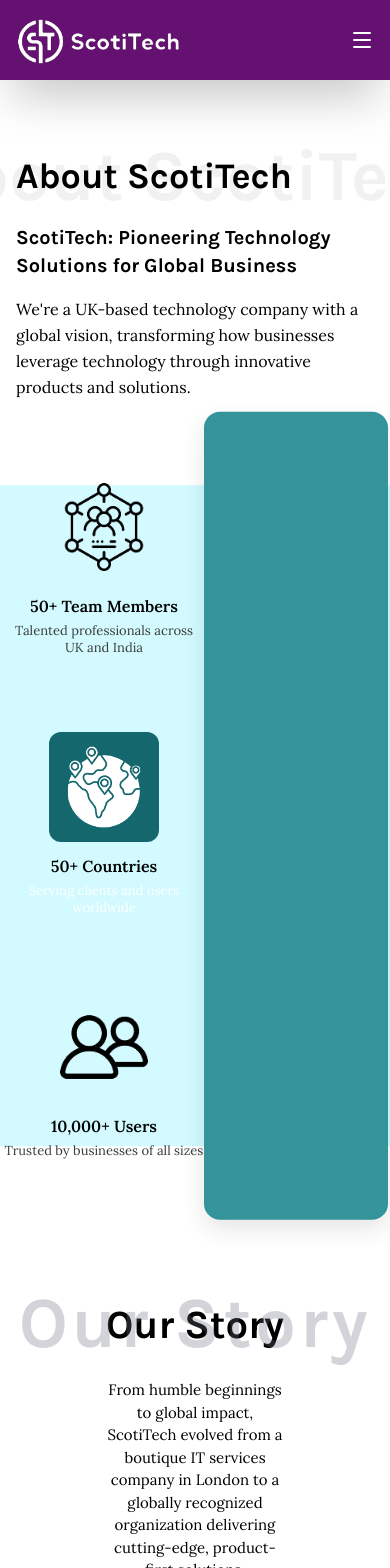
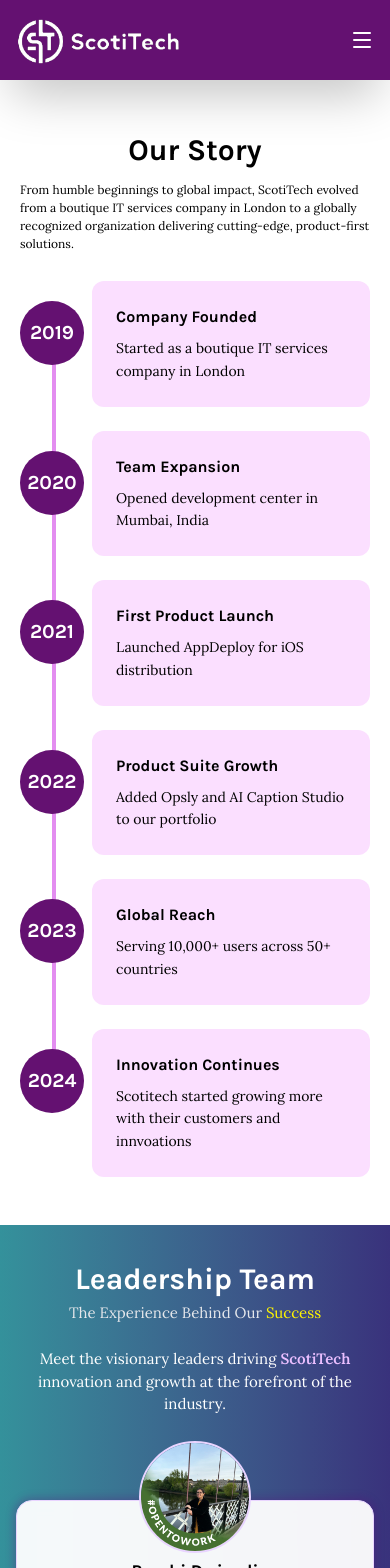
Before and after one commit to scotitech-pd/website, a Next.js app: page /aboutus in a window 390 px wide. Shown: the top 1568 px of the page. Built offline with nearby package versions, Linux system fonts and the light colour scheme.

Commit message:
Refactor components for improved layout and styling consistency across About Us section

```diff
--- a/src/app/(page)/aboutus/page.jsx
+++ b/src/app/(page)/aboutus/page.jsx
@@ -9,7 +9,7 @@
 const page = () => {
   return (
     <>
-      <AboutScotiTech />
+      {/* <AboutScotiTech /> */}
       <Timeline />
       <LeadershipTeam />
       <MissionVision />
--- a/src/components/aboutus/GlobalD.jsx
+++ b/src/components/aboutus/GlobalD.jsx
@@ -11,7 +11,7 @@
       {" "}
       <div className="text-center px-4 sm:px-8 md:px-16 min-[1670px]:w-7xl min-[1670px]:mx-auto lg:px-[180px] flex justify-center items-center  mt-[4px] h-auto lg:h-[30vh] py-8 lg:py-0 overflow-hidden">
         <div className="relative">
-          <h3 className="text-3xl relative  font-karla mb-5 lg:text-[30px] min-[1670px]:py-[20px] font-semibold text-white 2xl:text-[45px]">
+          <h3 className="text-2xl relative  font-karla mb-5 lg:text-[35px] min-[1670px]:py-[20px] font-semibold text-white 2xl:text-[45px]">
             Global Delivery. Local Trust
             <div className="absolute hidden lg:block left-1/2 top-1/2 -translate-y-1/2 -translate-x-1/2 pointer-events-none z-0">
               <p className="text-5xl sm:text-6xl tracking-wider font-karla md:text-5xl lg:text-7xl font-bold text-gray-300/20 leading-none whitespace-nowrap">
@@ -19,7 +19,7 @@
               </p>
             </div>
           </h3>
-          <p className="text-white font-lora lg:text-[15px] text-sm leading-6 min-[1670px]:py-[20px] min-[1670px]:text-[200px]">
+          <p className="text-white font-lora lg:text-[15px] text-xs leading-5 min-[1670px]:py-[20px] min-[1670px]:text-[200px]">
             Scotitech operates with strategic leadership from London and a
             remote-first engineering network spanning multiple regions. This
             hybrid model allows us to blend British innovation, global
--- a/src/components/aboutus/HowWeWorks.jsx
+++ b/src/components/aboutus/HowWeWorks.jsx
@@ -6,14 +6,14 @@
       icon: "/images/aboutus/building.png",
       title: "London Headquarters",
       description:
-        "Strategic location allows enhanced market development in the heart of Europe's tech ecosystem. Our HQ houses product strategy, partnerships, and enterprise operations.",
+        "Strategic location allows enhanced market development in the heart of Europe's tech ecosystem. Our HQ produces strategy, partnerships, and enterprise operations.",
     },
     {
       icon: "/images/aboutus/global.png",
       title: "Global Engineered Network",
 
       description:
-        "A distributed team of developers, designers, and analysts working across time zones — providing round-the-clock development, deployment, and product support.",
+        "A distributed team of developers, designers, and analysts working across time zones, providing round-the-clock development.",
     },
     {
       icon: "/images/aboutus/agile.png",
@@ -31,14 +31,14 @@
   ];
 
   return (
-    <section className="relative  bg-black py-16 px-4 lg:py-12 lg:px-8 overflow-hidden">
+    <section className="relative  bg-black py-12  overflow-hidden">
       {/* Large Background Text */}
       <div className="absolute top-8 lg:top-2 left-1/2 -translate-x-1/2 pointer-events-none z-0">
         <h1 className="text-5xl sm:text-6xl font-karla md:text-7xl lg:text-8xl xl:text-9xl font-bold text-white/5 leading-none whitespace-nowrap">
           How We Works
         </h1>
       </div>
-      <div className="max-w-7xl mx-auto relative z-10 mb-6 lg:mb-12">
+      <div className="max-w-8xl mx-auto px-5 min-[500px]:px-10 md:px-20 relative z-10  ">
         {/* Title */}
         <div className="text-center ">
           <h2 className="text-3xl lg:text-[40px] font-karla 2xl:text-5xl font-bold text-white">
@@ -47,7 +47,7 @@
         </div>
 
         {/* Cards Grid */}
-        <div className="mt-[100px]  grid grid-cols-1 sm:grid-cols-2 lg:grid-cols-4 gap-6 lg:gap-8 mb-12 lg:mb-16">
+        <div className="mt-[100px]  grid grid-cols-1 sm:grid-cols-2 lg:grid-cols-4 gap-16 lg:gap-8 mb-12 lg:mb-16">
           {cards.map((card, index) => (
             <div
               key={index}
@@ -56,7 +56,7 @@
               {/* Card */}
 
               <div
-                className="min-h-[360px] h-full lg:min-h-[300px] bg-gradient-to-br from-[#1f2d31] to-[#060a0d] backdrop-blur-sm rounded-2xl p-6 lg:p-6 flex flex-col justify-start"
+                className=" h-full  bg-gradient-to-br from-[#1f2d31] to-[#060a0d] backdrop-blur-sm rounded-2xl p-6 lg:p-6 flex flex-col justify-start"
               >
                 {/* Icon on top */}
                 <div className="absolute -top-12 left-1/2 -translate-x-1/2 z-20">
@@ -79,7 +79,7 @@
                 </h3>
 
                 {/* Card Description */}
-                <p className="text-[18px] lg:text-[15px] md:text-[16px] font-lora text-gray-300 text-center leading-relaxed flex-grow">
+                <p className="text-[14px] lg:text-[15px] md:text-[16px] font-lora text-gray-300 text-center leading-relaxed flex-grow">
                   {card.description}
                 </p>
               </div>
--- a/src/components/aboutus/Leadershipteam.jsx
+++ b/src/components/aboutus/Leadershipteam.jsx
@@ -38,22 +38,22 @@
   ];
 
   return (
-    <section className="relative   py-8 px-8 min-[1360px]:px-0">
-      <div className="absolute w-full  bg-gradient-to-r to-[#39327C] inset-0 from-[#34919B] h-full"></div>
+    <section className="relative py-8 ">
+      <div className="absolute w-full  bg-gradient-to-r to-[#39327C] inset-0 from-[#34919B] lg:h-[70%] min-[650px]:h-full"></div>
 
       <div className="relative max-w-8xl mx-auto px-5 min-[500px]:px-10 md:px-20 z-10 text-center">
         <div className="grid grid-cols-1 lg:grid-cols-2 gap-6 lg:gap-0 lg:my-12">
           <div className="text-left font-karla">
-            <h2 className="text-[30px] md:text-4xl font-bold mb-0 lg:mb-2 text-white">
+            <h2 className="text-[30px] md:text-4xl font-semibold mb-0 lg:mb-2 max-[650px]:mb-0 max-[650px]:text-center text-white">
               Leadership Team
             </h2>
-            <p className="text-[15px] text-gray-200 font-lora lg:mt-5">
+            <p className="text-[15px] text-gray-200 font-lora lg:text-xl lg:mt-5 max-[650px]:mt-0 max-[650px]:text-center">
               The Experience Behind Our{" "}
               <span className="text-[#FFF600]">Success</span>
             </p>
           </div>
           <div>
-            <p className="text-white text-[13px] lg:text-xl text-left font-lora">
+            <p className="text-white text-[15px] max-[650px]:text-center lg:text-xl text-left font-lora">
               Meet the visionary leaders driving{" "}
               <span className="text-[#EABFFF] font-semibold">ScotiTech</span>{" "}
               innovation and growth at the forefront of the industry.
@@ -131,13 +131,13 @@
       </div>
 
       {/* Mobile Layout */}
-      <div className="grid grid-cols-1 gap-8 lg:hidden max-w-md mx-auto mt-12">
+      <div className="grid grid-cols-1 gap-8 lg:hidden max-w-md mx-auto mt-12 px-4 relative min-[650px]:grid-cols-2 min-[650px]:max-w-4xl min-[1017]:gap-6">
         {team.map((member, index) => (
           <div
             key={index}
-            className="bg-white/95 shadow-[0_0_8px_2px_rgba(94,11,123,0.3)] rounded-2xl overflow-hidden text-center px-6 py-8 flex flex-col items-center backdrop-blur-sm border border-[#e9d5ff]"
+            className="bg-white/95 shadow-[0_0_8px_2px_rgba(94,11,123,0.3)] rounded-2xl  my-9 text-center px-3 py-5 flex flex-col items-center backdrop-blur-sm border border-[#e9d5ff]"
           >
-            <div className="w-28 h-28 rounded-full overflow-hidden border-2 border-purple-200 mb-4">
+            <div className="w-28 h-28 rounded-full overflow-hidden border-2 border-purple-200 mb-4 absolute -top-15">
               <img
                 src={member.img}
                 alt={member.name}
@@ -145,7 +145,7 @@
               />
             </div>
 
-            <h3 className="text-lg font-karla font-bold text-black mb-1">
+            <h3 className="text-lg font-karla font-bold text-black mb-1 pt-9" >
               {member.name}
             </h3>
             <p className="text-[#059388] font-medium font-karla text-sm mb-2">
--- a/src/components/aboutus/TimelineData.jsx
+++ b/src/components/aboutus/TimelineData.jsx
@@ -41,20 +41,20 @@
 
   return (
 
-    <div className="bg-white py-12 px-4 md:px-8 lg:px-16 overflow-hidden">
+    <div className="bg-white py-12  overflow-hidden">
       <div className="max-w-8xl mx-auto px-5 min-[500px]:px-10 md:px-20">
         {/* Section Title */}
         <div className="relative">
-          <div className="absolute -top-2 left-1/2 transform -translate-x-1/2 min-w-[650px] text-center pointer-events-none">
+          <div className="hidden lg:block absolute -top-2 left-1/2 transform -translate-x-1/2 min-w-[650px] text-center pointer-events-none">
             <p className="text-7xl lg:text-[70px]  font-karla font-bold -tracking-tighter text-gray-500/60 opacity-50">
               Our Story
             </p>
           </div>
           <div className="flex justify-center items-center flex-col mb-[20px]">
-            <h3 className="text-black font-karla text-[40px] font-semibold">
+            <h3 className="text-black font-karla text-[30px] min-[500px]:text-[36px] lg:text-[40px] font-semibold">
               Our Story
             </h3>
-            <p className="text-black font-lora text-center p-6 px-[70px] text-[15px]">
+            <p className="text-black font-lora text-[12px] py-2 lg:text-center min-[500px]:text-[16px] lg:p-6 lg:px-[70px] lg:text-[15px]">
               From humble beginnings to global impact, ScotiTech evolved from a
               boutique IT services company in London to a globally recognized
               organization delivering cutting-edge, product-first solutions.
@@ -65,25 +65,25 @@
         {/* Mobile Layout */}
         <div className="block lg:hidden space-y-6">
           {timelineData.map((item, index) => (
-            <div key={index} className="relative pl-24">
+            <div key={index} className="relative pl-18">
               {/* Vertical line */}
               {index < timelineData.length - 1 && (
-                <div className="absolute left-12 top-20 bottom-0 w-1 bg-[E38DF0]"></div>
+                <div className="absolute left-8 top-20 -bottom-15 w-1 bg-[#E38DF0]"></div>
               )}
 
               {/* Year badge */}
-              <div className="absolute left-0 top-0 w-24 h-24 bg-[#641171] rounded-full flex items-center justify-center">
-                <span className="text-white text-3xl font-bold font-karla">
+              <div className="absolute left-0 top-5 lg:w-24 lg:h-24 w-16 h-16 bg-[#641171] rounded-full flex items-center justify-center">
+                <span className="text-white lg:text-3xl text-xl font-bold font-karla">
                   {item.year}
                 </span>
               </div>
 
               {/* Content card */}
               <div className="bg-[#FBDFFF] rounded-xl p-6">
-                <h3 className="text-xl font-bold text-black mb-2 font-karla">
+                <h3 className="lg:text-xl min-[500px]:text-lg text-md font-bold text-black mb-2 font-karla">
                   {item.title}
                 </h3>
-                <p className="text-black text-sm leading-relaxed font-lora">
+                <p className="text-black  max-[500px]:text-sm leading-relaxed font-lora">
                   {item.description}
                 </p>
               </div>
```
Also changed, not shown: src/components/aboutus/WhyThisMatters.jsx (+8 -5 lines).
